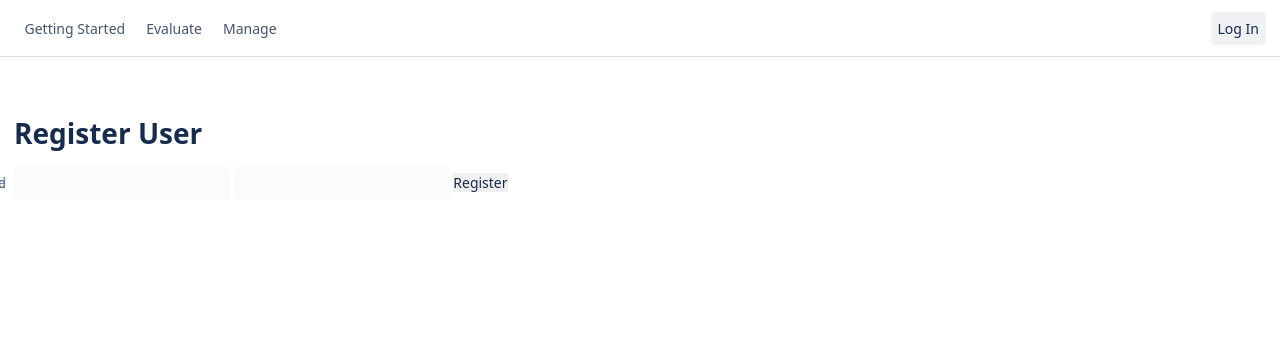
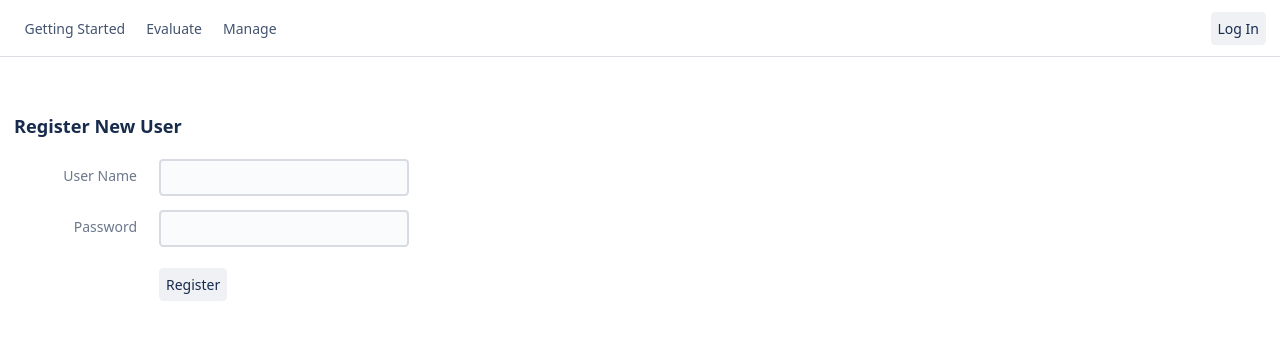
Before and after one commit to mcpcpc/librehtf, a Flask app: template librehtf/templates/auth/register.html in a window 1280 px wide. Shown: the top 340 px of the page. Run offline with Flask 2, Linux system fonts and the light colour scheme; the template is opened without the code that fills it, so the values that code supplies are empty.

Commit message:
fix all forms

```diff
--- a/librehtf/templates/auth/register.html
+++ b/librehtf/templates/auth/register.html
@@ -1,12 +1,20 @@
 {% extends 'base.html' %}
 {% block title %}Register{% endblock %}
 {% block main %}
-<h1>Register User</h1>
-<form method="post" class="twocol">
-	<label for="username">User Name</label>
-	<input class="long-field" name="username" type="text" required>
-	<label class="long-field" for="password">Password</label>
-	<input name="password" type="password" required>
-	<button class="medium-field">Register</button>
+<form method="post">
+	<h3>Register New User</h3>
+	<fieldset>
+		<div class="field-group">
+			<label for="username">User Name</label>
+			<input class="text" name="username" type="text" required>
+		</div>
+		<div class="field-group">
+			<label for="password">Password</label>
+			<input class="text" name="password" type="password" required>
+		</div>
+	</fieldset>
+	<div class="buttons-container">
+		<input class="button" type="submit" value="Register">
+	</div>
 </form>
 {% endblock %}
```
Also changed, not shown: librehtf/templates/auth/login.html (+16 -6 lines), librehtf/templates/manage/create.html (+6 -4 lines), librehtf/templates/manage/update.html (+6 -4 lines).
